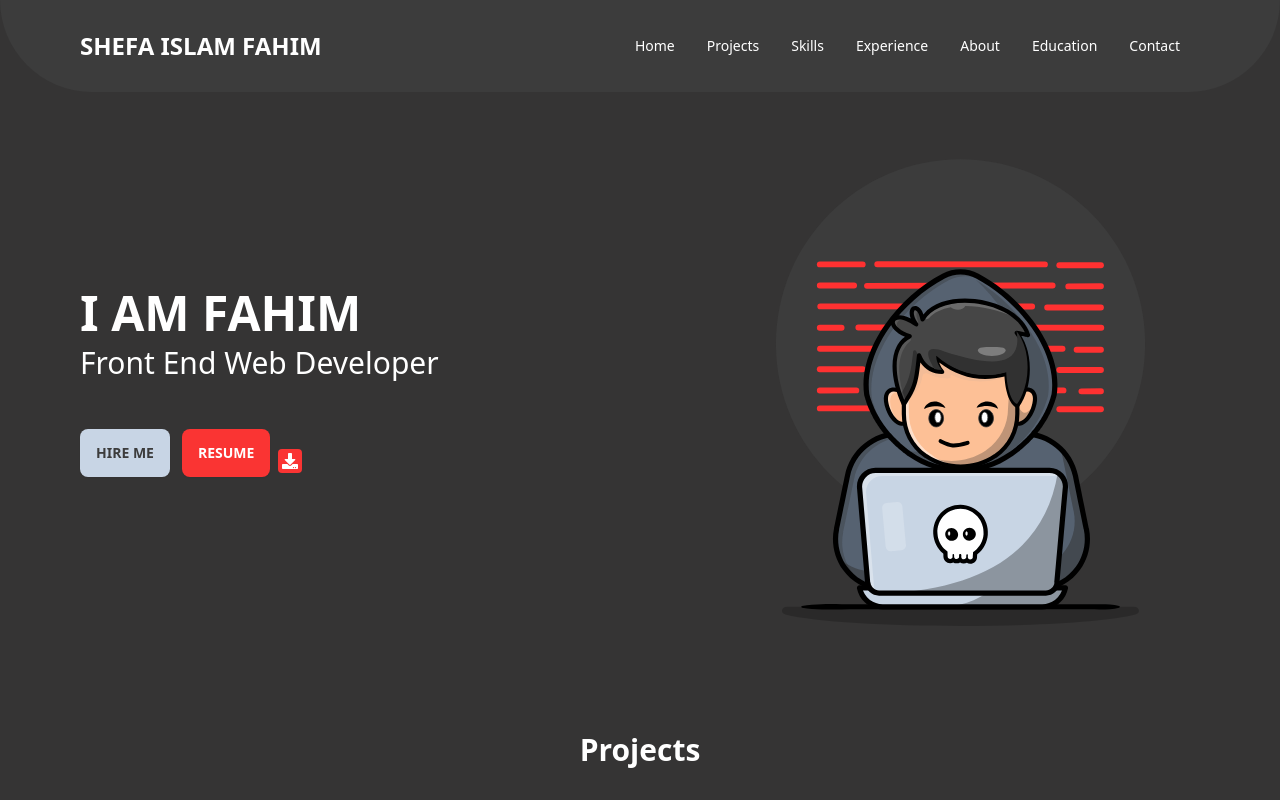
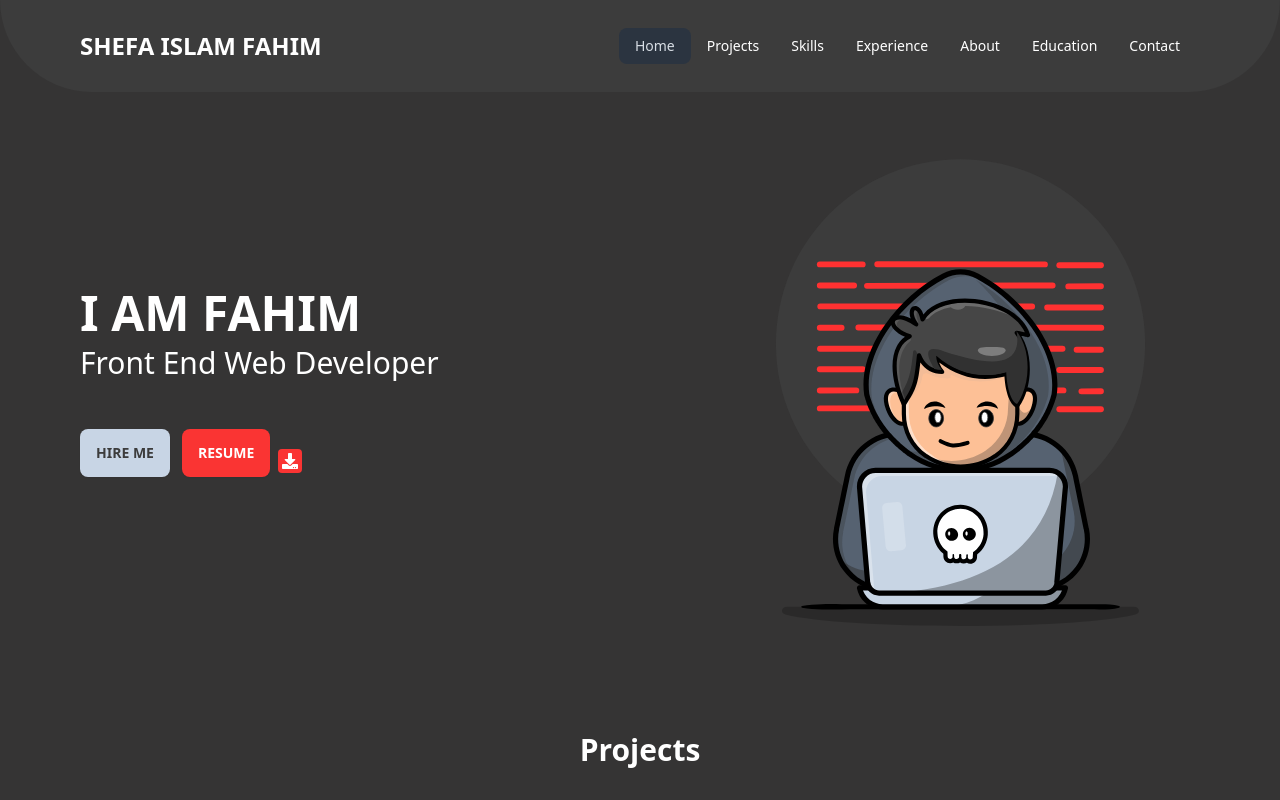
Before and after one commit to dronatoo21/portfolio-project, a React (Vite) app: page / in a window 1280 px wide. Shown: the top 800 px of the page. Built offline with nearby package versions, Linux system fonts and the light colour scheme; no server answers.

Commit message:
fixed navbar link

```diff
--- a/src/Pages/Shared/Navbar/Navbar.jsx
+++ b/src/Pages/Shared/Navbar/Navbar.jsx
@@ -1,9 +1,10 @@
 import { FaBars } from 'react-icons/fa';
+import { NavLink } from 'react-router-dom';
 import { Link } from "react-scroll";
 
 const Navbar = () => {
     const links = <>
-        <li><Link spy={true} smooth={true} offset={-100} duration={500} className="rounded-none" to="/">Home</Link></li>
+        <li><NavLink to="/">Home</NavLink></li>
         <li><Link spy={true} smooth={true} offset={-100} duration={500} className="rounded-none" to="projects">Projects</Link></li>
         <li><Link spy={true} smooth={true} offset={-100} duration={500} className="rounded-none" to="skills">Skills</Link></li>
         <li><Link spy={true} smooth={true} offset={-100} duration={500} className="rounded-none" to="experience">Experience</Link></li>
```
